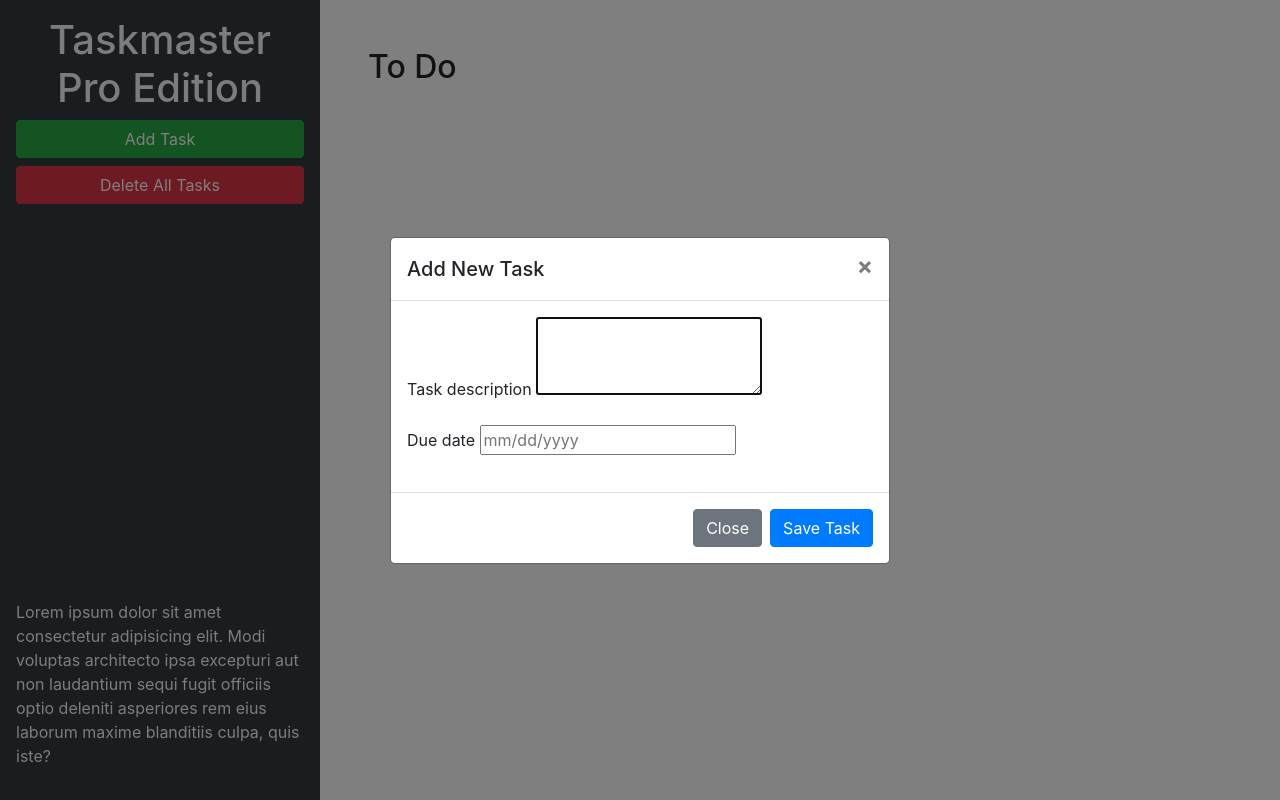
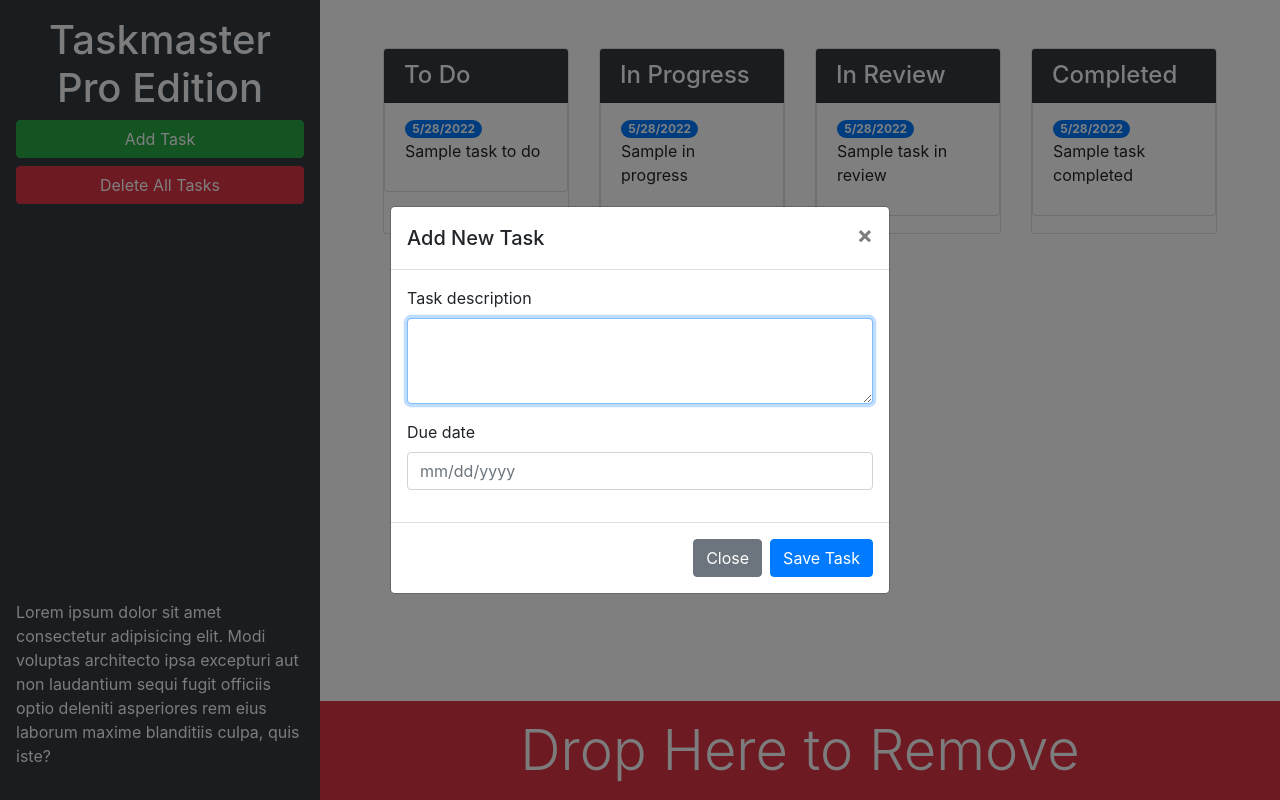
Before and after one commit to Fathpinder/taskmaster-pro, a plain HTML site: page index.html in a window 1280 px wide. Both pictures are taken after a click on the button "Add Task". Drawn offline with nearby package versions, Linux system fonts and the light colour scheme.

Commit message:
add bootstrap elements

```diff
--- a/assets/js/script.js
+++ b/assets/js/script.js
@@ -25,8 +25,8 @@
   if (!tasks) {
     tasks = {
       toDo: [],
-      inProgress: [],
-      inReview: [],
+      inProg: [],
+      inRev: [],
       done: []
     };
   }
@@ -142,6 +142,24 @@
   dateInput.trigger('focus');
 });
 
+$('list-group').on('blur', 'input[type="text"]', function(){
+  var date = $(this)
+  .val()
+  .trim()
+
+  var status = $(this)
+  .closest('.list-group-item')
+  .index()
+
+  tasks[status][index].date = date;
+  saveTasks();
+
+  var taskSpan = $('<span>')
+  .addClass('badge badge-primary badge-pill')
+  .text(date);
+
+  $(this).replaceWith(taskSpan);
+});
 
 
 // load tasks for the first time
--- a/index.html
+++ b/index.html
@@ -13,24 +13,75 @@
 <body>
 
   <div class="row min-vh-100 no-gutters">
-    <header class="col-12 col-lg-3 bg-dark text-light d-flex flex-column p-4 p-lg-3">
+    <header class="col-12 col-lg-3 bg-dark text-light sticky-top d-flex flex-column p-4 p-lg-3">
       <h1 class="text-center">Taskmaster Pro Edition</h1>
       <button id="create-task" class="btn btn-block btn-success" data-toggle="modal" data-target="#task-form-modal">Add
         Task</button>
       <button id="remove-tasks" class="btn btn-block btn-danger">Delete All Tasks</button>
-      <p class="mt-auto">Lorem ipsum dolor sit amet consectetur adipisicing elit. Modi voluptas architecto ipsa
+      <p class="mt-auto d-none d-lg-block">Lorem ipsum dolor sit amet consectetur adipisicing elit. Modi voluptas architecto ipsa
         excepturi aut non
         laudantium sequi fugit officiis optio deleniti asperiores rem eius laborum maxime blanditiis culpa, quis iste?
       </p>
     </header>
-    <main class="col-12 col-lg-9">
-      <div class="m-5">
-        <h2>To Do</h2>
-        <ul id="list-toDo" class="list-group"> </ul>
+    <main class="col-12 col-lg-9 d-flex flex-column">
+      <div class="m-5 row justify-content-around">
+
+        <div class="col-12 col-md-6 col-xl-3 mb-3">
+          <div class="card">
+            <h4 class="card-header bg-dark text-light">To Do</h4>
+            <ul id="list-toDo" class="list-group">
+              <li class="list-group-item">
+                <span class="badge badge-primary badge-pill">5/28/2022</span>
+                <p class="mt-auto d-none d-lg-block">Sample task to do</p>
+              </li>
+            </ul>
+          </div>
+        </div>
+
+        <div class="col-12 col-md-6 col-xl-3 mb-3">
+          <div class="card">
+            <h4 class="card-header bg-dark text-light">In Progress</h4>
+            <ul id="list-inProgress" class="list-group">
+              <li class="list-group-item">
+                <span class="badge badge-primary badge-pill">5/28/2022</span>
+                <p class="mt-auto d-none d-lg-block">Sample in progress</p>
+              </li>
+            </ul>
+          </div>
+        </div>
+
+        <div class="col-12 col-md-6 col-xl-3 mb-3">
+          <div class="card">
+            <h4 class="card-header bg-dark text-light">In Review</h4>
+            <ul id="list-inReview" class="list-group">
+              <li class="list-group-item">
+                <span class="badge badge-primary badge-pill">5/28/2022</span>
+                <p class="mt-auto d-none d-lg-block">Sample task in review</p>
+              </li>
+            </ul>
+          </div>
+        </div>
+        <!-- in review end -->
+        <!-- done start -->
+
+        <div class="col-12 col-md-6 col-xl-3 mb-3">
+          <div class="card">
+            <h4 class="card-header bg-dark text-light">Completed</h4>
+            <ul id="list-done" class="list-group">
+              <li class="list-group-item">
+                <span class="badge badge-primary badge-pill">5/28/2022</span>
+                <p class="mt-auto d-none d-lg-block">Sample task completed</p>
+              </li>
+            </ul>
+          </div>
+        </div>
+
+      </div id='trash'>
+        <div class="w-100 bg-danger p-3 text-center text-light display-4 mt-auto">
+          Drop Here to Remove
+        </div>
       </div>
-    </main>
-  </div>
-
+      </main>
   <!-- Modal -->
   <div class="modal fade" id="task-form-modal" tabindex="-1" role="dialog" aria-labelledby="task-form-modal"
     aria-hidden="true">
@@ -46,11 +97,11 @@
           <form>
             <div class="form-group">
               <label for="modalTaskDescription">Task description</label>
-              <textarea id="modalTaskDescription" rows="3"></textarea>
+              <textarea id="modalTaskDescription" rows="3" class="form-control"></textarea>
             </div>
             <div class="form-group">
               <label for="modalDueDate">Due date</label>
-              <input type="text" id="modalDueDate" placeholder="mm/dd/yyyy" autocomplete="off" />
+              <input type="text" class="form-control" id="modalDueDate" placeholder="mm/dd/yyyy" autocomplete="off" />
             </div>
           </form>
         </div>
```
